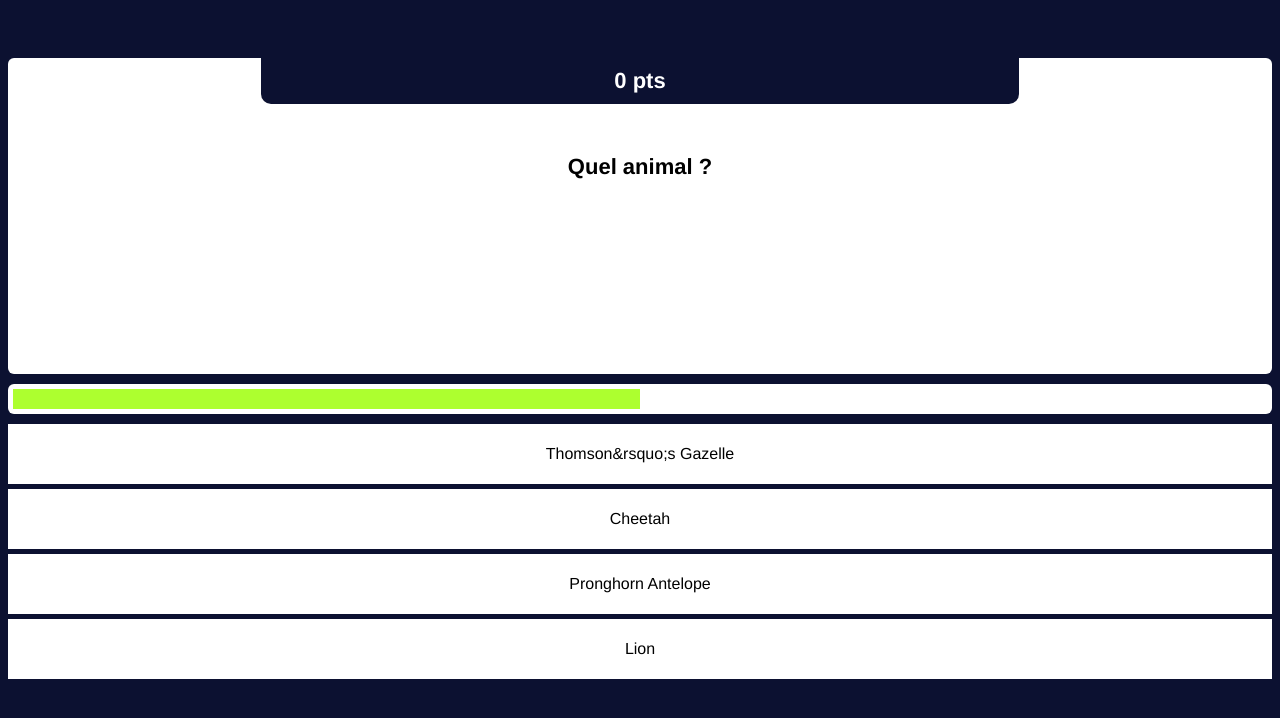
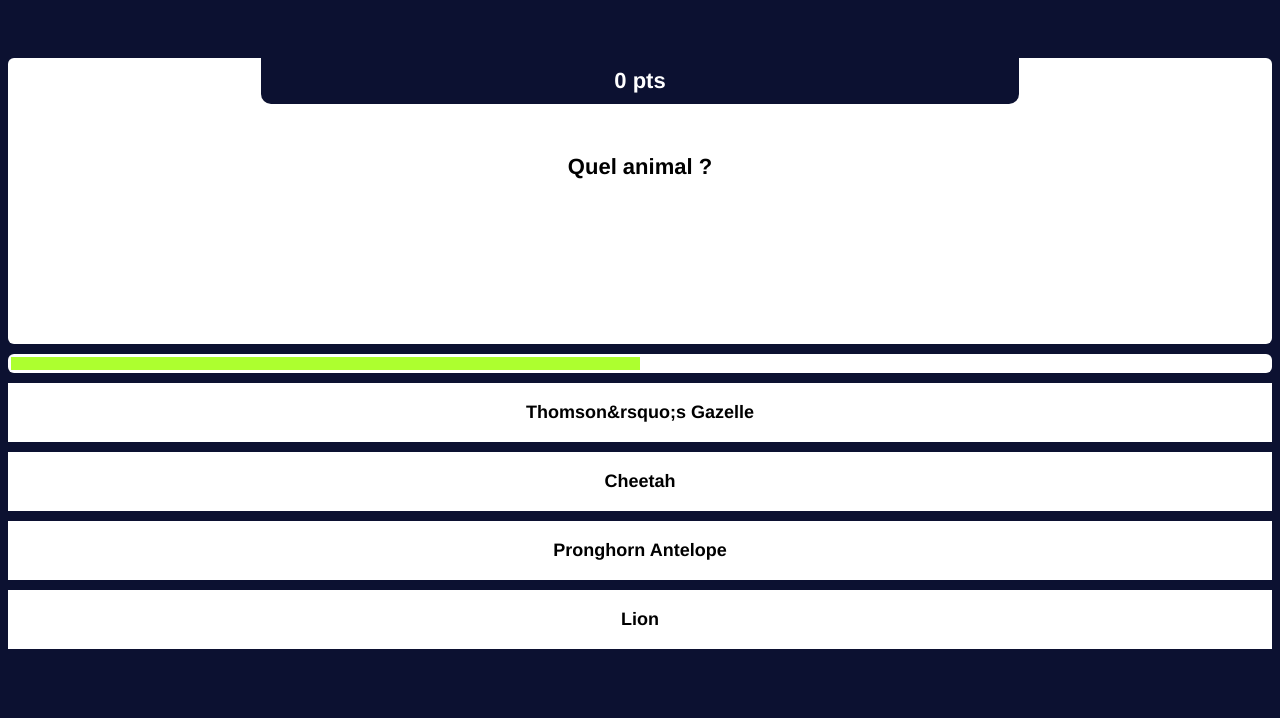
Before and after one commit to charlespernet/quizz-vue, a Vue app: page / in a window 1280 px wide. Shown: the top 718 px of the page. Built offline with nearby package versions, Linux system fonts and the light colour scheme.

Commit message:
Clean and play with answers

```diff
--- a/src/components/Quizz.vue
+++ b/src/components/Quizz.vue
@@ -1,5 +1,5 @@
 <template>
-  <div>
+  <div v-if="currentQuestion">
     <Question :score="score" :content="currentQuestion.content" />
     <Timer :timerPercent="timerPercent" />
     <div v-for="(answer, index) in shuffledAnswers" :key="index">
@@ -7,6 +7,9 @@
         <Answer :answer="answer" :key="index" v-bind:class="answerClass(index)" />
       </div>
     </div>
+  </div>
+  <div v-else>
+    <Question :score="score" :content="'plus de questions'" />
   </div>
 </template>
 
@@ -52,10 +55,10 @@ export default {
       this.selectedIndex = index;
       _.delay(() => {
         this.submitAnswer();
-      }, 500);
+      }, 400);
       _.delay(() => {
         this.next();
-      }, 1000);
+      }, 1300);
     },
     submitAnswer() {
       this.answered = true;
@@ -67,6 +70,7 @@ export default {
       this.index++;
     },
     shuffleAnswers() {
+      if (!this.currentQuestion) return;
       let answers = [
         ...this.currentQuestion.incorrect_answers,
         this.currentQuestion.correct_answer
--- a/src/components/quizz/Answer.vue
+++ b/src/components/quizz/Answer.vue
@@ -12,10 +12,12 @@ export default {
 
 <style scoped>
 .answer {
-  padding: 5px;
+  padding: 1px;
   background: white;
   color: black;
-  margin: 5px 0;
+  margin: 10px 0;
+  font-weight: bold;
+  font-size: 18px;
 }
 .selected {
   background: lightblue;
--- a/src/components/quizz/Question.vue
+++ b/src/components/quizz/Question.vue
@@ -40,6 +40,6 @@ export default {
   font-weight: bold;
   font-size: 22px;
   padding: 50px 15px;
-  height: 170px;
+  height: 140px;
 }
 </style>
--- a/src/components/quizz/Timer.vue
+++ b/src/components/quizz/Timer.vue
@@ -13,12 +13,12 @@ export default {
 <style lang='scss' scoped>
 .timer {
   background: white;
-  padding: 5px;
+  padding: 3px;
   margin: 10px 0;
   border-radius: 6px;
   &-gauge {
     background: greenyellow;
-    height: 20px;
+    height: 13px;
   }
 }
 </style>
--- a/src/data/questions.json
+++ b/src/data/questions.json
@@ -16,23 +16,5 @@
       "Brooklyn",
       "lagger"
     ]
-  },
-  {
-    "content": "Quel Habit ?",
-    "correct_answer": "Bonnet",
-    "incorrect_answers": [
-      "Pull",
-      "Echarpe",
-      "Pantalon"
-    ]
-  },
-  {
-    "content": "Quel café ?",
-    "correct_answer": "Latte",
-    "incorrect_answers": [
-      "Allongé",
-      "Expresso",
-      "Mocca"
-    ]
   }
 ]
```
